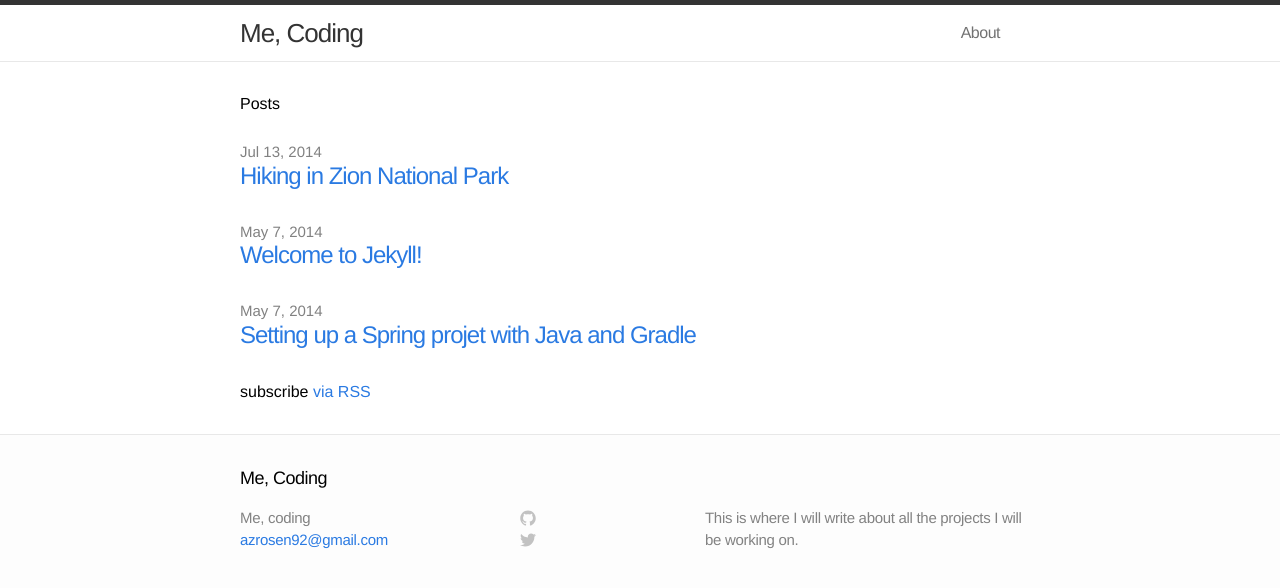
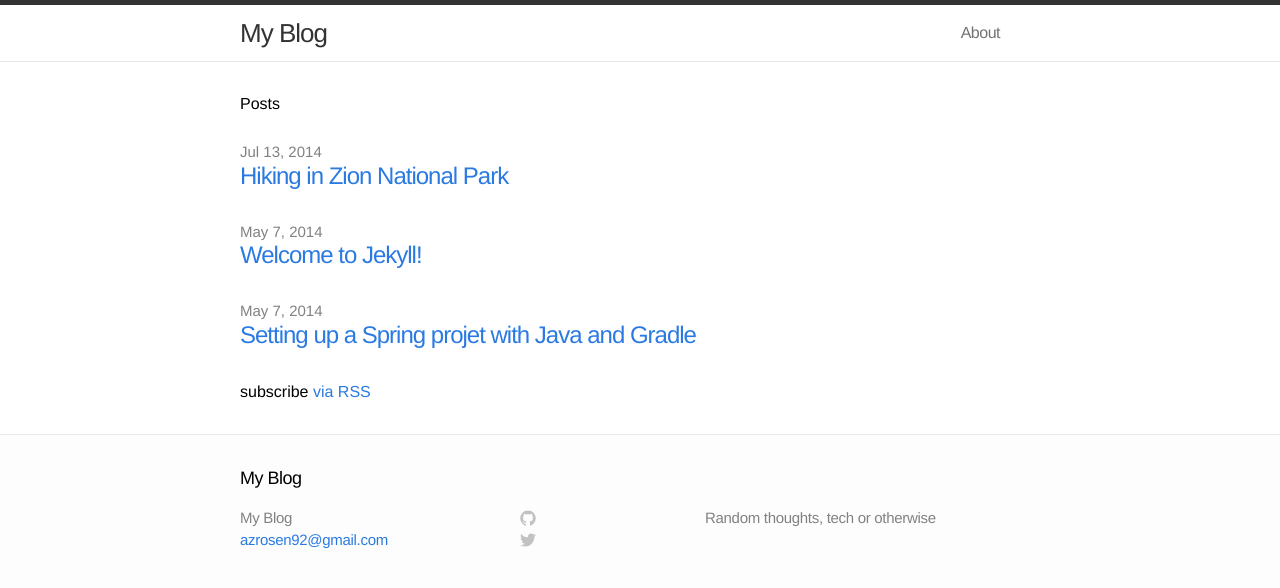
Before and after one commit to azrosen92/azrosen92.github.io, a Jekyll site: the page built from index.html, in a window 1280 px wide. Shown: the top 588 px of the page. Built offline with Jekyll 4.4.1, drawn with Linux system fonts in a browser that asks for light colours.

Commit message:
Changes blog description

```diff
--- a/_config.yml
+++ b/_config.yml
@@ -1,8 +1,8 @@
 # Site settings
-name: Me, Coding
-title: Me, coding
+name: My Blog
+title: My Blog
 email: azrosen92@gmail.com
-description: "This is where I will write about all the projects I will be working on."
+description: "Random thoughts, tech or otherwise"
 baseurl: ""
 url: "http://azrosen92.github.io" #"http://localhost:4000"
 
```
